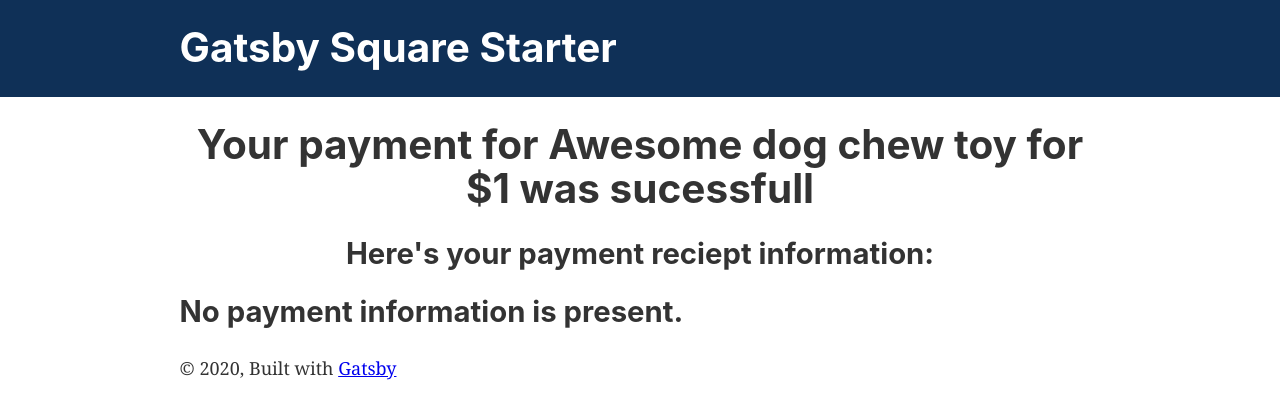
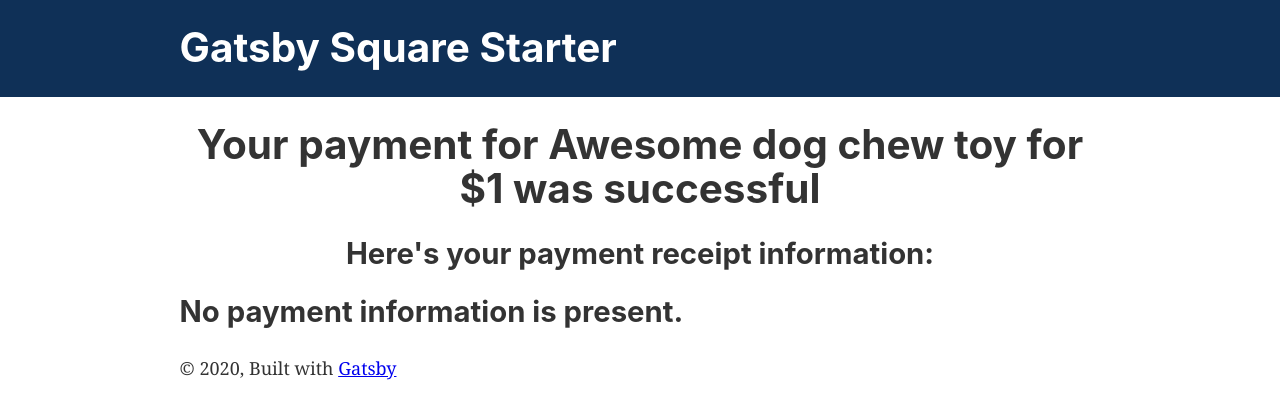
Before and after one commit to jonniebigodes/gatsby-starter-square, a Gatsby site: page /paymentreciept in a window 1280 px wide. Built offline with nearby package versions, Linux system fonts and the light colour scheme; Gatsby itself is replaced by a stand-in of ours.

Commit message:
furio moment round 3

```diff
--- a/src/pages/paymentreciept.js
+++ b/src/pages/paymentreciept.js
@@ -7,17 +7,16 @@ import Layout from "../components/layout"
 const PaymentReciept = ({ location }) => {
   // destructures the state passed via the payment form component
   const { state } = location
-
   return (
     <Layout>
       <>
         <h1 style={{ textAlign: "center" }}>
-          Your payment for Awesome dog chew toy for $1 was sucessfull
+          Your payment for Awesome dog chew toy for $1 was successful
         </h1>
         <h2 style={{ textAlign: "center" }}>
-          Here's your payment reciept information:
+          Here's your payment receipt information:
         </h2>
-        {state === null ? (
+        {!state ? (
           <h2> No payment information is present.</h2>
         ) : (
           <pre>{JSON.stringify(state.paymentInfo, null, 2)}</pre>
```
